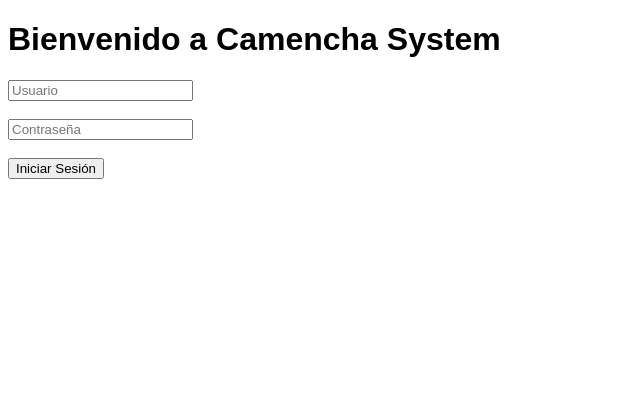
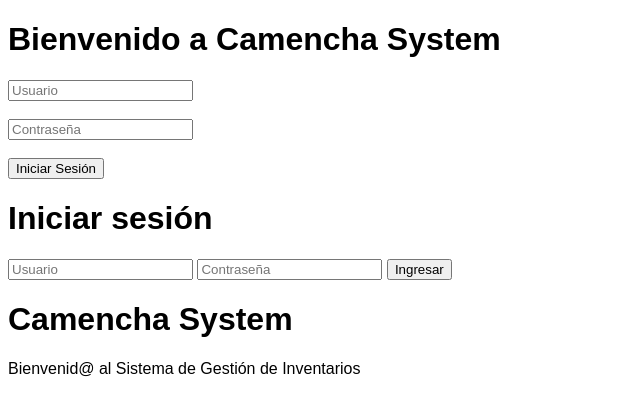
Before and after one commit to oscarleonapp/camencha, a website: page LoginPage.html in a window 1280 px wide. Shown: the whole page, without its empty margins (0-640 px from the left). Drawn offline with Linux system fonts and the light colour scheme.

Commit message:
nuevo diseño login

```diff
--- a/LoginPage.html
+++ b/LoginPage.html
@@ -17,6 +17,27 @@
         <input type="password" placeholder="Contraseña" id="password" required><br><br>
         <input type="submit" value="Iniciar Sesión">
     </form>
+
+    <div class="container" id="container">
+        <div class="form-container sign-in-container">
+            <form id="loginForm">
+                <h1>Iniciar sesión</h1>
+                <div class="social-container">
+                </div>
+                <input type="text" placeholder="Usuario" id="username" required>
+                <input type="password" placeholder="Contraseña" id="password" required>
+                <button type="submit">Ingresar</button>
+            </form>
+        </div>
+        <div class="overlay-container">
+            <div class="overlay">
+                <div class="overlay-panel overlay-right">
+                    <h1>Camencha System</h1>
+                    <p>Bienvenid@ al Sistema de Gestión de Inventarios</p>
+                </div>
+            </div>
+        </div>
+    </div>
 
     <div id="inventoryData" style="display: none;">
         <h2>Inventario</h2>
```
Also changed, not shown: index.html (+1 -1 lines).
